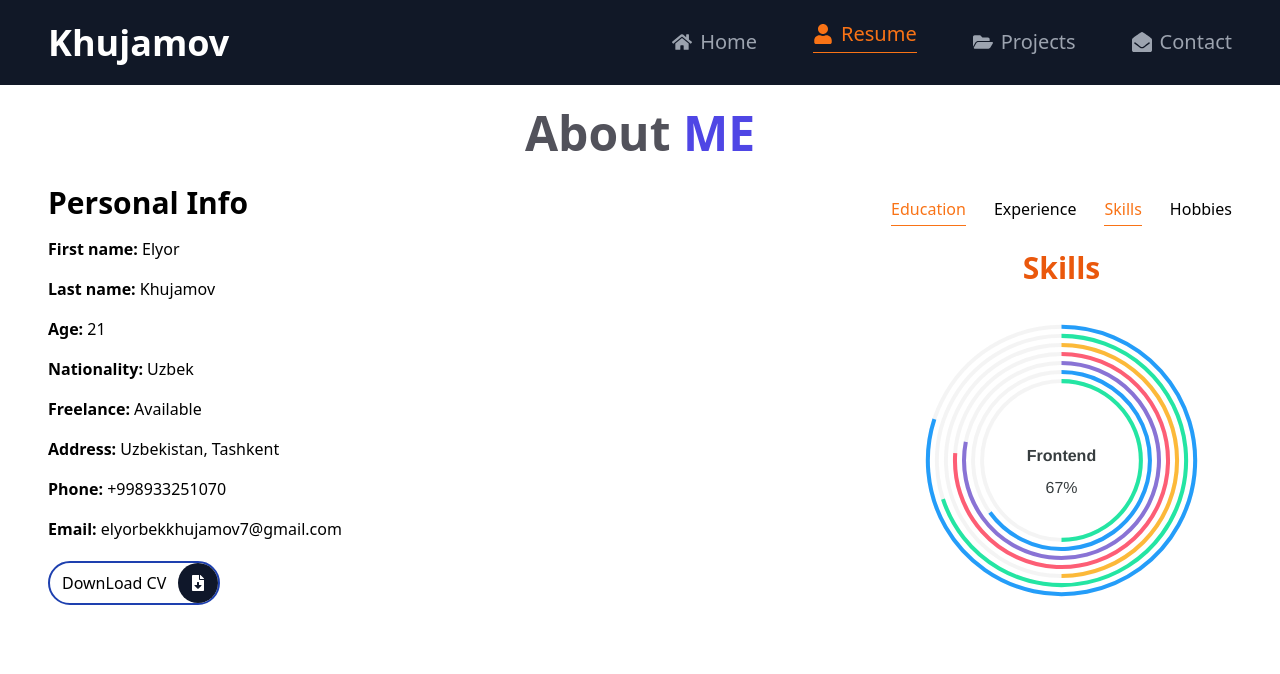
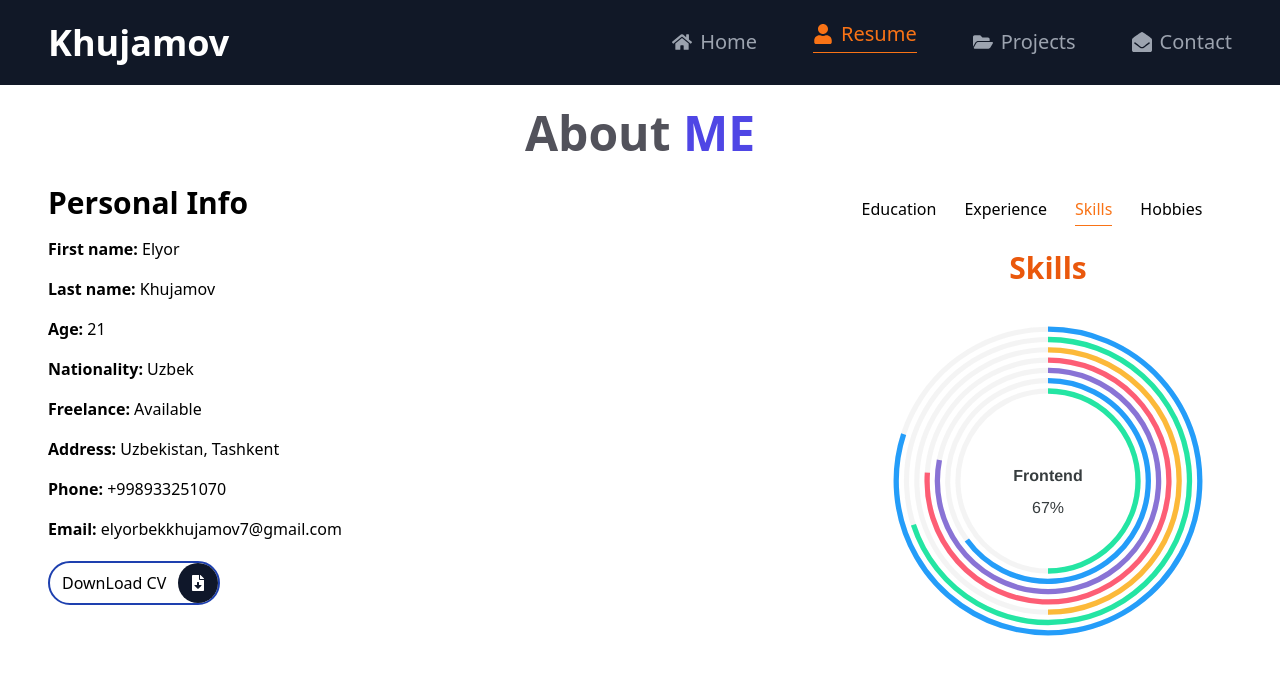
Before and after one commit to khujamov1/portfolio, a React (Vite) app: page /resume/skills in a window 1280 px wide. Shown: the top 674 px of the page. Built offline with nearby package versions, Linux system fonts and the light colour scheme.

Commit message:
Some issues have corrected

```diff
--- a/src/components/charts/Charts.jsx
+++ b/src/components/charts/Charts.jsx
@@ -7,6 +7,7 @@ export const ApexChart = () => {
 		options: {
 			chart: {
 				height: 350,
+				width: 400,
 				type: "radialBar",
 			},
 			plotOptions: {
--- a/src/pages/resume/Resume.jsx
+++ b/src/pages/resume/Resume.jsx
@@ -42,6 +42,7 @@ export const Resume = () => {
 												? "text-orange-500 border-b relative border-b-orange-500 flex gap-2 items-center py-1 max-md:py-3 max-md:right-2"
 												: "flex gap-2 items-center border-b border-b-transparent py-3 hover:opacity-60 active:text-gray-300"
 										}
+										end
 									>
 										Education
 									</NavLink>
@@ -84,7 +85,7 @@ export const Resume = () => {
 								</li>
 							</ul>
 						</nav>
-						<div className="max-w-[400px] p-4">
+						<div className="max-w-[400px] h-auto p-4">
 							<Outlet />
 						</div>
 					</div>
--- a/src/pages/resume/pages/experience/Experience.jsx
+++ b/src/pages/resume/pages/experience/Experience.jsx
@@ -1,6 +1,6 @@
 export const Experience = () => {
 	return (
-		<>
+		<div className="w-[400px]">
 			<h3 className="text-center font-bold  text-3xl text-orange-600 mb-5">
 				Experience
 			</h3>
@@ -9,6 +9,6 @@ export const Experience = () => {
 				an experience on the job... But I made several User interface of
 				websites with Javascript (Vanilla js) and react.js
 			</p>
-		</>
+		</div>
 	);
 };
--- a/src/pages/resume/pages/skills/Skills.jsx
+++ b/src/pages/resume/pages/skills/Skills.jsx
@@ -3,11 +3,11 @@ import { ApexChart } from "../../../../components/charts/Charts";
 
 export const Skills = () => {
 	return (
-		<>
+		<div className="w-[400px]">
 			<h3 className="text-center font-bold  text-3xl text-orange-600 mb-5">
 				Skills
 			</h3>
-			<ApexChart />
-		</>
+			<ApexChart/>
+		</div>
 	);
 };
```
